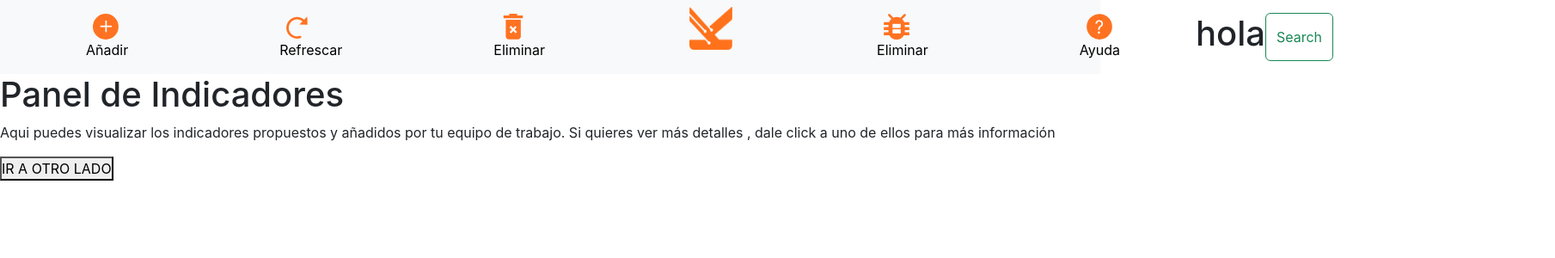
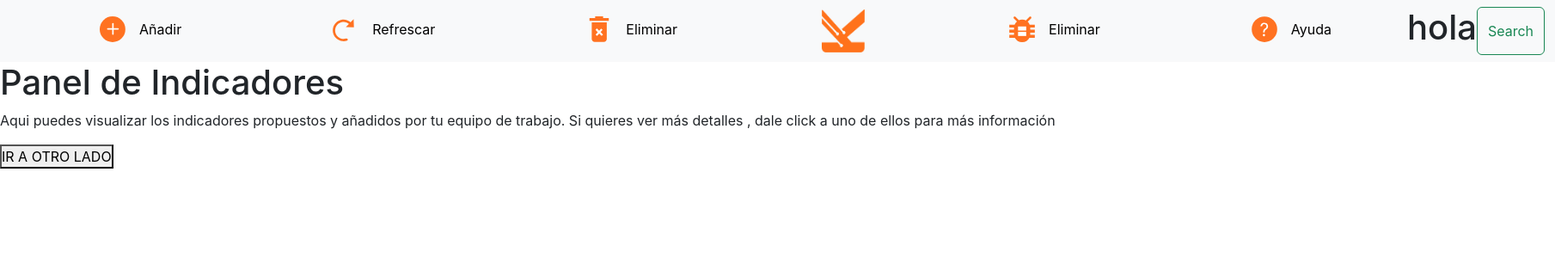
Before and after one commit to mcamaya/App-Gestion-de-Objetivos-Kario-Media, a React (Create React App) app in the folder app/frontend/: page /home in a window 1280 px wide. Shown: the top 300 px of the page at 86% size, 1809 px wide, since content can reach past the window. Built offline with nearby package versions, Linux system fonts and the light colour scheme.

Commit message:
fix: :bug: arregal el nav
hacer que el nav se adapte a toda la pantalla

```diff
--- a/app/frontend/src/components/css/nav.css
+++ b/app/frontend/src/components/css/nav.css
@@ -10,7 +10,7 @@
 .nav-logo{
     width: 30px;
     height: 30px;
-    margin: 0 8px;
+
 }
 
 
--- a/app/frontend/src/components/navbar.jsx
+++ b/app/frontend/src/components/navbar.jsx
@@ -11,31 +11,31 @@ import ayuda from  '../assets/img/question.svg'
 
 export default function Navbar(){
     return(
-        <div>
-            <nav class="navbar navbar-expand-lg bg-body-tertiary">
-                <div class="container-fluid">
-                    <button class="navbar-toggler" type="button" data-bs-toggle="collapse" data-bs-target="#navbarNav" aria-controls="navbarNav" aria-expanded="false" aria-label="Toggle navigation">
-                    <span class="navbar-toggler-icon"></span>
+        <div className="d-flex align-items-center vw-100">
+            <nav className="navbar navbar-expand-lg bg-body-tertiary">
+                <div className="container-fluid">
+                    <button className="navbar-toggler" type="button" data-bs-toggle="collapse" data-bs-target="#navbarNav" aria-controls="navbarNav" aria-expanded="false" aria-label="Toggle navigation">
+                    <span className="navbar-toggler-icon"></span>
                     </button>
-                    <div class="collapse navbar-collapse" id="navbarNav">
-                    <ul class="navbar-nav mx-auto">
-                    <li class="nav-item">
-                    <a class="nav-link active grup-a" aria-current="page" href="#"><img className="nav-logo"  src={mas} alt="" />Añadir</a>
+                    <div className="collapse navbar-collapse" id="navbarNav">
+                    <ul className="navbar-nav mx-auto ">
+                    <li className="nav-item">
+                    <a className="nav-link active grup-a d-flex justify-content-center align-items-center gap-3" aria-current="page" href="#"><img className="nav-logo ms-3"  src={mas} alt="" />Añadir</a>
                     </li>
                     <li class="nav-item">
-                    <a class="nav-link active grup-a" aria-current="page" href="#"><img className="nav-logo" src={refres} alt="" />Refrescar</a>
+                    <a class="nav-link active grup-a d-flex justify-content-center align-items-center gap-3" aria-current="page" href="#"><img className="nav-logo" src={refres} alt="" />Refrescar</a>
                     </li>
                     <li class="nav-item">
-                    <a class="nav-link active grup-a" aria-current="page" href="#"><img className="nav-logo" src={eliminar} alt="" />Eliminar</a>
+                    <a class="nav-link active grup-a d-flex justify-content-center align-items-center gap-3" aria-current="page" href="#"><img className="nav-logo" src={eliminar} alt="" />Eliminar</a>
                     </li>
                     <li class="nav-item">
                     <a class="nav-item" href="#"><img src={logo} className="logo-nav" alt="" srcset="" /></a>
                     </li>
                     <li class="nav-item">
-                    <a class="nav-link active grup-a" aria-current="page" href="#"><img className="nav-logo" src={repor} alt="" />Eliminar</a>
+                    <a class="nav-link active grup-a d-flex justify-content-center align-items-center gap-3" aria-current="page" href="#"><img className="nav-logo" src={repor} alt="" />Eliminar</a>
                     </li>
                     <li class="nav-item">
-                    <a class="nav-link active grup-a" aria-current="page" href="#"><img className="nav-logo" src={ayuda} alt="" />Ayuda</a>
+                    <a class="nav-link active grup-a d-flex justify-content-center align-items-center gap-3" aria-current="page" href="#"><img className="nav-logo" src={ayuda} alt="" />Ayuda</a>
                     </li>
             </ul>
             <form class="d-flex" role="search">
```
